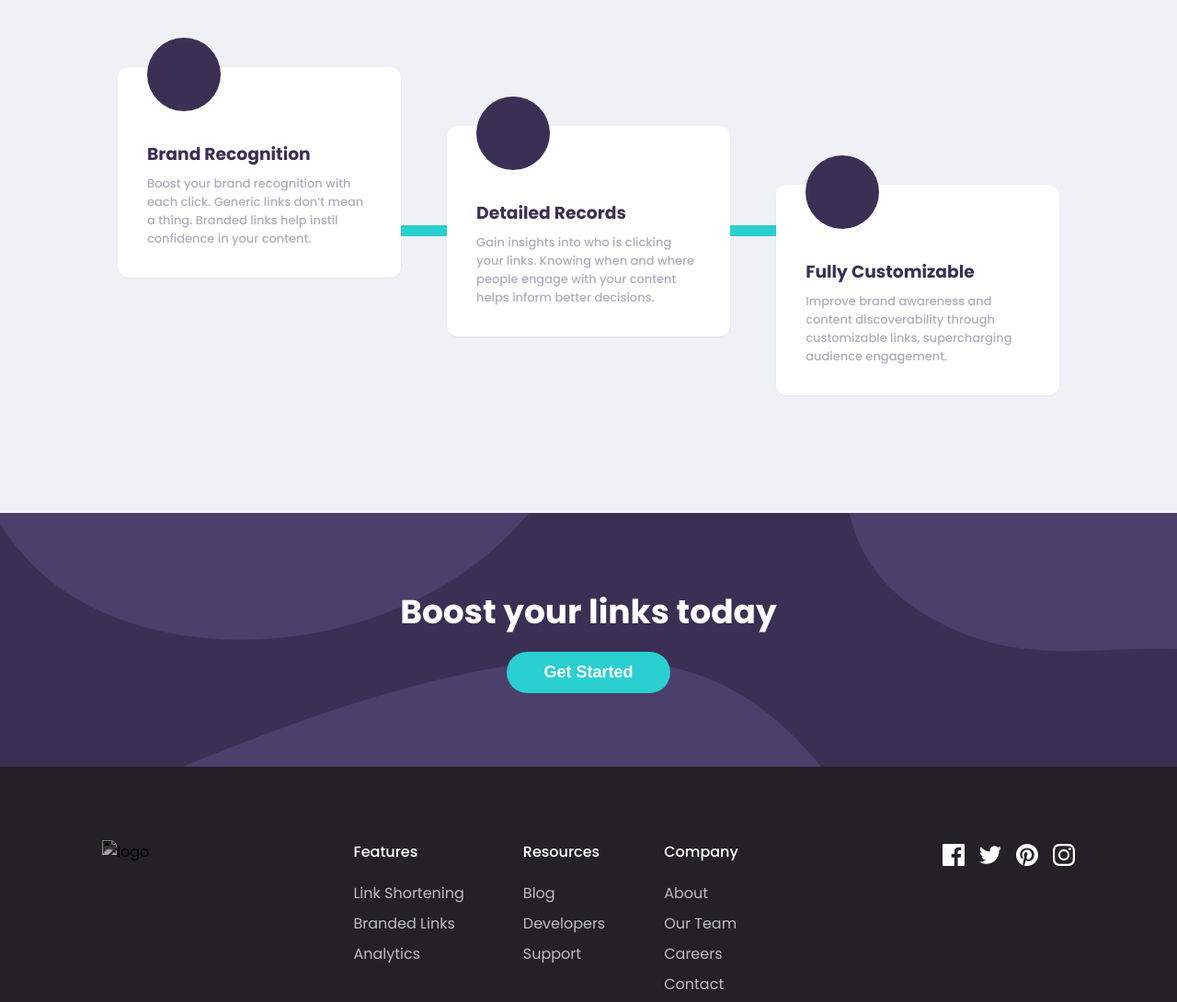
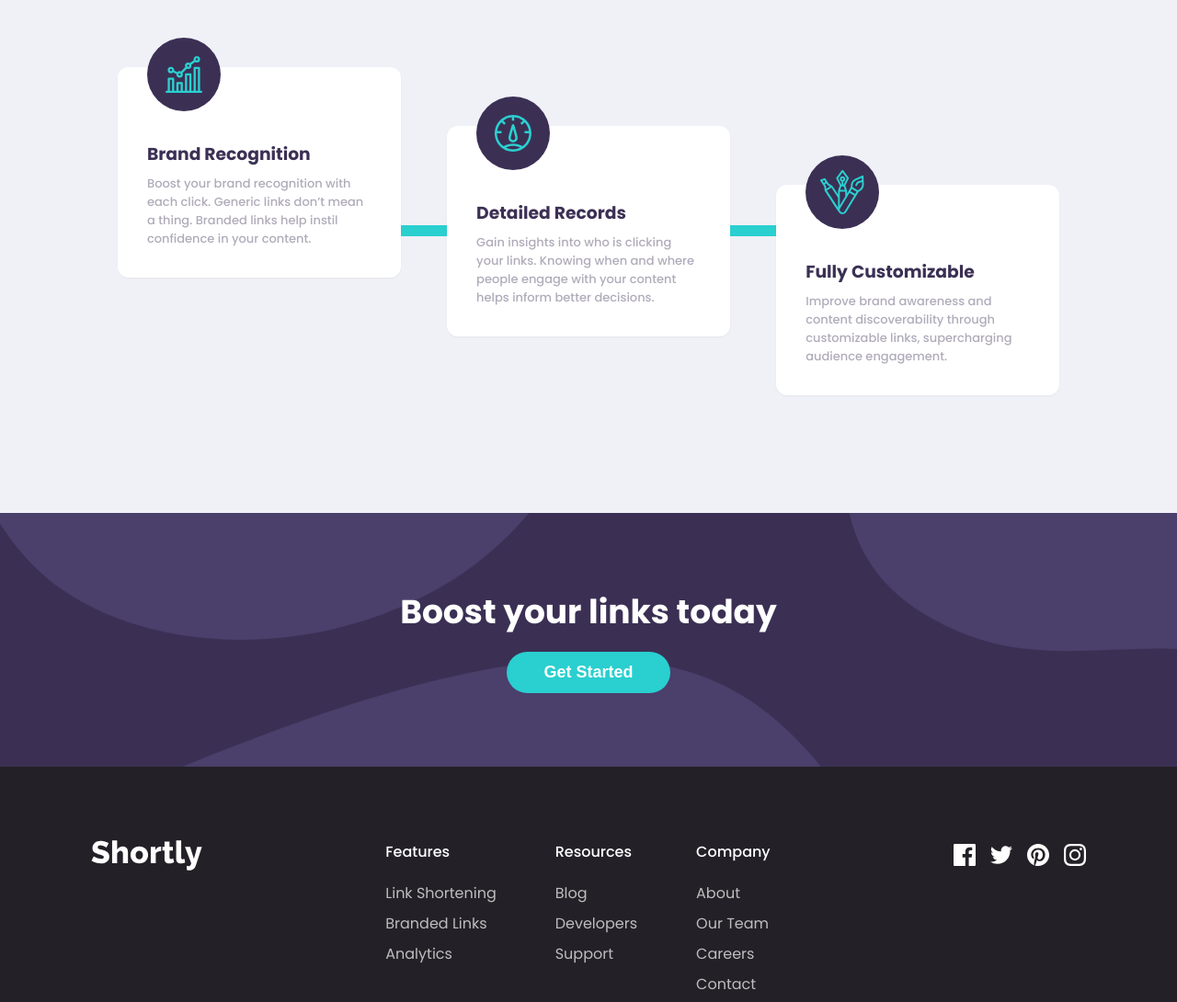
Before and after one commit to aaqibqadeer/url-shortening-api-master, a plain HTML site: page index.html in a window 1280 px wide. Shown: the part 1140-2230 px from the top of the page at 92% size. Drawn offline with Linux system fonts and the light colour scheme; the site is published under a folder, as on GitHub Pages, so addresses that start at the root find nothing.

Commit message:
fix image path

```diff
--- a/index.html
+++ b/index.html
@@ -27,7 +27,7 @@
         <div class="nav-inner">
           <div class="">
             <a href="#">
-              <img src="/images/logo.svg" class="" alt="" />
+              <img src="./images/logo.svg" class="" alt="" />
             </a>
           </div>
           <div class="navbar-links">
@@ -82,7 +82,7 @@
         <div class="feature-boxes">
           <div class="feature-box box-1">
             <div class="feature-image">
-              <img src="/images/icon-brand-recognition.svg" alt="" />
+              <img src="./images/icon-brand-recognition.svg" alt="" />
             </div>
             <h3>Brand Recognition</h3>
             <p>
@@ -96,7 +96,7 @@
 
           <div class="feature-box box-2">
             <div class="feature-image">
-              <img src="/images/icon-detailed-records.svg" alt="" />
+              <img src="./images/icon-detailed-records.svg" alt="" />
             </div>
             <h3>Detailed Records</h3>
             <p>
@@ -110,7 +110,7 @@
 
           <div class="feature-box box-3">
             <div class="feature-image">
-              <img src="/images/icon-fully-customizable.svg" alt="" />
+              <img src="./images/icon-fully-customizable.svg" alt="" />
             </div>
             <h3>Fully Customizable</h3>
             <p>
@@ -132,7 +132,7 @@
     <footer>
       <div class="logo-container">
         <a href="#">
-          <img src="/images/logo.svg" alt="logo" class="logo" />
+          <img src="./images/logo.svg" alt="logo" class="logo" />
         </a>
       </div>
       <div class="footer-links">
```
